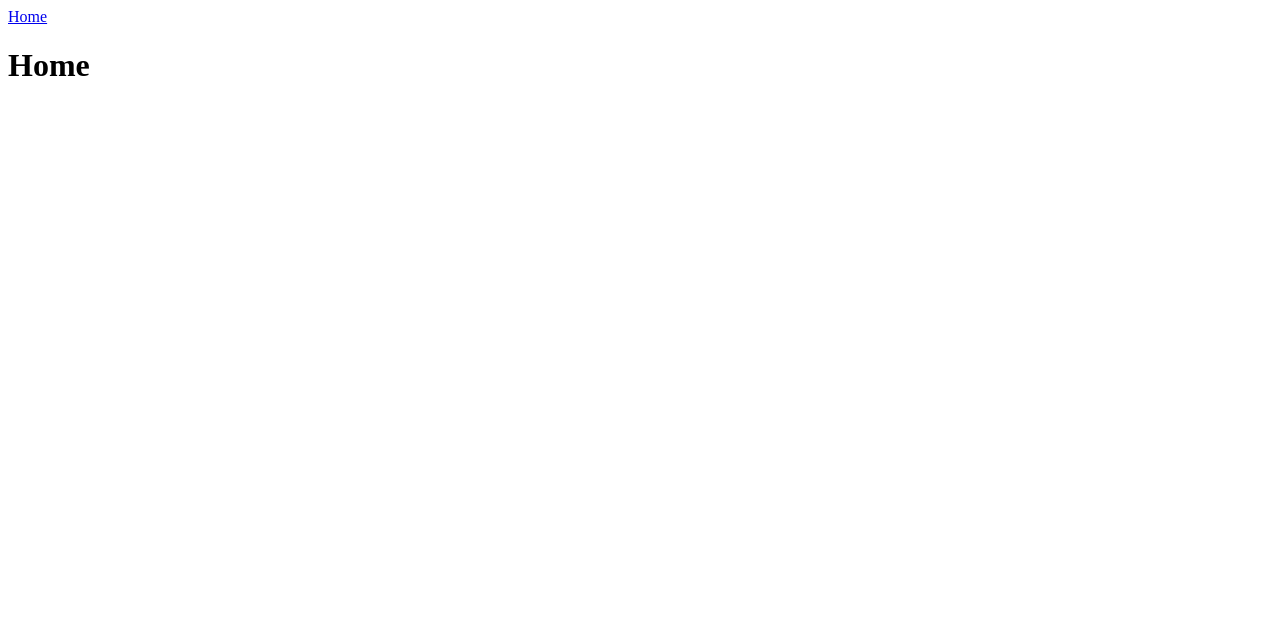
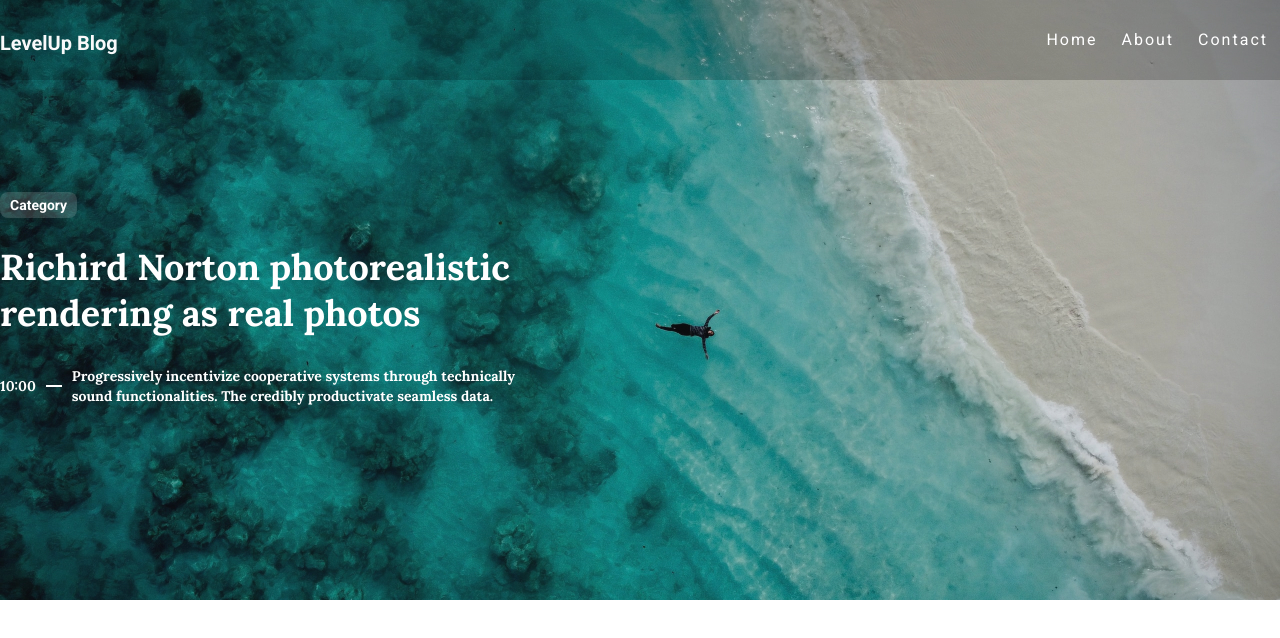
Before and after one commit to Nik9695/My-blog-project, a Vue app in the folder frontend/: page / in a window 1280 px wide. Shown: the top 638 px of the page. Built offline with nearby package versions, Linux system fonts and the light colour scheme.

Commit message:
Phase 1 of lectures

```diff
--- a/frontend/package.json
+++ b/frontend/package.json
@@ -11,6 +11,7 @@
     "lint": "eslint . --ext .vue,.js,.jsx,.cjs,.mjs --fix --ignore-path .gitignore"
   },
   "dependencies": {
+    "normalize.css": "^8.0.1",
     "pinia": "^2.0.21",
     "vue": "^3.2.38",
     "vue-router": "^4.1.5"
--- a/frontend/src/App.vue
+++ b/frontend/src/App.vue
@@ -1,19 +1,129 @@
 <script setup>
-import { RouterLink, RouterView } from 'vue-router'
+import {RouterLink, RouterView} from 'vue-router'
 </script>
 
 <template>
-  <header>
-    <div class="wrapper">
-      <nav>
-        <RouterLink to="/">Home</RouterLink>
+  <header class="header">
+    <div class="header__inner">
+      <h1 class="header__title">
+        <a href="#" class="header__title-link">LevelUp Blog</a>
+      </h1>
+      <nav class="header__nav">
+        <ul class="header__nav-list">
+          <li class="header__nav-item"><a href="#" class="header__nav-item-link">Home</a></li>
+          <li class="header__nav-item"><a href="#" class="header__nav-item-link">About</a></li>
+          <li class="header__nav-item"><a href="#" class="header__nav-item-link">Contact</a></li>
+        </ul>
       </nav>
     </div>
   </header>
-
-  <RouterView />
+  <RouterView/>
 </template>
 
 <style lang="scss">
-@import './assets/main.scss';
+//@import 'assets/scss/main.scss';
+@import "normalize.css";
+@import url('https://fonts.googleapis.com/css2?family=Lora:wght@700&family=Roboto:wght@400;700&display=swap');
+
+.header {
+  background: rgba(0, 0, 0, 0.2);
+  display: flex;
+  justify-content: center;
+  position: absolute;
+  width: 100%;
+}
+
+.header__inner {
+  width: 1300px;
+  display: flex;
+  justify-content: space-between;
+  align-items: center;
+}
+
+.header__title-link {
+  font-family: 'Roboto', sans-serif;
+  text-decoration: none;
+  font-size: 20px;
+  color: #F8F9FA;
+}
+
+.header__nav-list {
+  list-style: none;
+  display: flex;
+}
+
+.header__nav-item-link {
+  padding: 0 12px;
+  text-decoration: none;
+  font-family: 'Roboto', sans-serif;
+  color: #ffff;
+  letter-spacing: 2px;
+
+  &:hover {
+    border-bottom: 2px solid #D4A373;
+  }
+}
+
+.mainArticle {
+  background: url('@/assets/images/heroImage.jpg') center no-repeat;
+  background-size: cover;
+  min-height: 600px;
+  display: flex;
+  justify-content: center;
+  align-items: center;
+}
+
+.mainArticle__inner {
+  width: 1300px;
+}
+
+.mainArticle__heading {
+  font-family: 'Lora', serif;
+  font-style: normal;
+  font-weight: 700;
+  font-size: 36px;
+  line-height: 46px;
+  color: #FFFFFF;
+  max-width: 530px;
+}
+
+.mainArticle__content {
+  font-family: 'Lora', serif;
+  font-style: normal;
+  font-weight: 400;
+  font-size: 14px;
+  line-height: 20px;
+  color: #ffff;
+  max-width: 530px;
+  display: flex;
+  justify-content: center;
+  align-items: center;
+}
+
+.mainArticle__content-divider {
+  width: 30px;
+  height: 2px;
+  display: inline-block;
+  background: #fff;
+  margin: 0 10px;
+}
+
+.mainArticle__categories {
+  list-style: none;
+  padding: 0;
+}
+
+.mainArticle__category-link {
+  background: rgba(255, 255, 255, 0.15);
+  border-radius: 8px;
+  font-family: 'Roboto', serif;
+  font-style: normal;
+  font-weight: 700;
+  font-size: 14px;
+  line-height: 12px;
+  color: #fff;
+  text-decoration: none;
+  padding: 5px 10px;
+}
+
 </style>
--- /dev/null
+++ b/frontend/src/assets/scss/main.scss
@@ -0,0 +1,11 @@
+//@import "normalize.css";
+
+//.header {
+//  background: rgba(0, 0, 0, 0.2);
+//  display: flex;
+//  justify-content: center;
+//}
+//
+//.header__inner {
+//  width: 1300px;
+//}
--- a/frontend/src/views/HomeView.vue
+++ b/frontend/src/views/HomeView.vue
@@ -2,6 +2,20 @@
 
 <template>
   <main>
-    <h1>Home</h1>
+    <article class="mainArticle">
+      <div class="mainArticle__inner">
+        <ul class="mainArticle__categories">
+          <li class="mainArticle__category">
+            <a href="#" class="mainArticle__category-link">Category</a>
+          </li>
+        </ul>
+        <h2 class="mainArticle__heading">Richird Norton photorealistic rendering as real photos</h2>
+        <p class="mainArticle__content">
+          <time class="marinArticle__content-time">10:00</time>
+          <span class="mainArticle__content-divider"></span>
+          <span class="mainArticle__content-text">Progressively incentivize cooperative systems through technically sound functionalities. The credibly productivate seamless data.</span>
+        </p>
+      </div>
+    </article>
   </main>
 </template>
```
Also changed, not shown: frontend/src/assets/images/heroImage.jpg (added), frontend/src/assets/main.scss (deleted), 1 other file (tests, documents, lock files or other folders).
